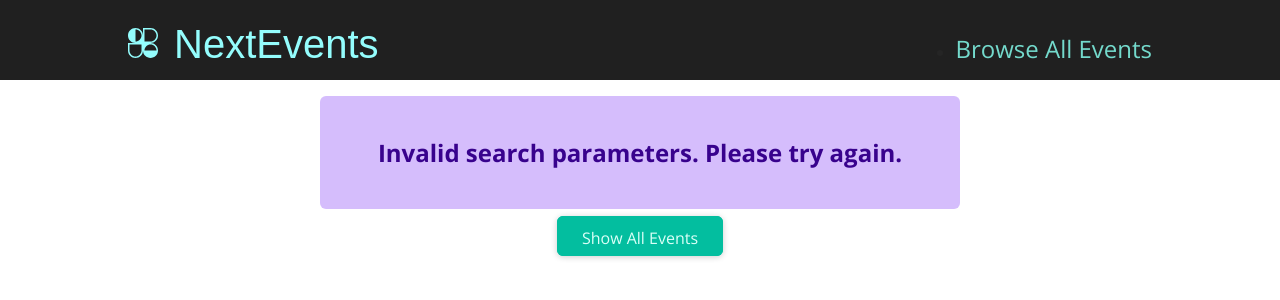
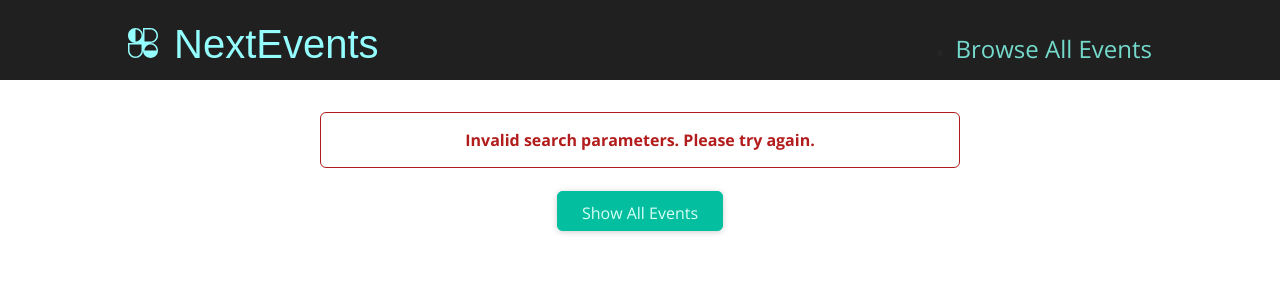
Before and after one commit to garygause/next-events-app, a Next.js app: page /events in a window 1280 px wide. Shown: the top 300 px of the page. Built offline with nearby package versions, Linux system fonts and the light colour scheme.

Commit message:
move alert to ui

```diff
--- a/src/components/EventDetails/error-alert.js
+++ /dev/null
@@ -1,7 +0,0 @@
-import classes from './error-alert.module.css';
-
-function ErrorAlert(props) {
-  return <div className={classes.alert}>{props.children}</div>;
-}
-
-export default ErrorAlert;
--- a/src/components/EventDetails/error-alert.module.css
+++ /dev/null
@@ -1,12 +0,0 @@
-.alert {
-  margin: 1rem auto;
-  padding: 1rem 2rem;
-  width: 90%;
-  max-width: 40rem;
-  background-color: #d5bdfc;
-  color: #38028d;
-  font-weight: bold;
-  font-size: 1.5rem;
-  text-align: center;
-  border-radius: 6px;
-}
--- /dev/null
+++ b/src/components/ui/Alert/Alert.js
@@ -0,0 +1,20 @@
+import styles from './Alert.module.css';
+
+export default function Alert(props) {
+  const {
+    children,
+    color = 'primary',
+    classes = '',
+    variant = 'contained',
+    ...other
+  } = props;
+
+  return (
+    <div
+      className={`${styles.alert} ${styles[variant]} ${styles[color]} ${classes}`}
+      {...other}
+    >
+      {children}
+    </div>
+  );
+}
--- /dev/null
+++ b/src/components/ui/Alert/Alert.module.css
@@ -0,0 +1,58 @@
+.alert {
+  margin: 2rem auto;
+  padding: 1rem;
+  width: 90%;
+  max-width: 40rem;
+  font-weight: bold;
+  text-align: center;
+  border-radius: 6px;
+  border: 1px solid #02afa1;
+}
+
+.alert.contained.primary {
+  border-color: #02afa1;
+  background-color: #02afa1;
+  color: white;
+}
+
+.alert.contained.secondary {
+  border-color: #525a58;
+  background-color: #525a58;
+  color: white;
+}
+
+.alert.contained.danger {
+  border-color: #b31c1c;
+  background-color: #b31c1c;
+  color: white;
+}
+
+.alert.outlined.primary {
+  border-color: #02afa1;
+  color: #02afa1;
+}
+
+.alert.outlined.secondary {
+  border-color: #525a58;
+  color: #525a58;
+}
+
+.alert.outlined.danger {
+  border-color: #b31c1c;
+  color: #b31c1c;
+}
+
+.alert.text {
+  border-color: transparent;
+}
+.alert.text.primary {
+  color: #02afa1;
+}
+
+.alert.text.secondary {
+  color: #525a58;
+}
+
+.alert.text.danger {
+  color: #b31c1c;
+}
--- /dev/null
+++ b/src/components/ui/Alert/index.js
@@ -0,0 +1,4 @@
+// allows default import: import Alert from '@ui/Alert';
+export { default } from './Alert';
+// allows named import: import { Alert } from '@ui/Alert';
+export { default as Alert } from './Alert';
--- a/src/pages/events/[...slug].js
+++ b/src/pages/events/[...slug].js
@@ -1,9 +1,9 @@
 import { useRouter } from 'next/router';
 
+import Alert from '@ui/Alert';
 import Button from '@ui/Button';
 import EventList from '@/components/EventList/EventList';
 import ResultsTitle from '@/components/EventDetails/results-title';
-import ErrorAlert from '../../components/EventDetails/error-alert';
 
 import { getFilteredEvents } from '../../../events';
 
@@ -19,9 +19,9 @@ export default function FilteredEvents(props) {
   if (isNaN(year) || isNaN(month)) {
     return (
       <>
-        <ErrorAlert>
-          <p className="center">Invalid search parameters. Please try again.</p>
-        </ErrorAlert>
+        <Alert variant="outlined" color="danger">
+          Invalid search parameters. Please try again.
+        </Alert>
         <div className="center">
           <Button href="/events">Show All Events</Button>
         </div>
@@ -33,9 +33,9 @@ export default function FilteredEvents(props) {
   if (!events || events.length == 0) {
     return (
       <>
-        <ErrorAlert>
-          <p className="center">No Matches Found.</p>
-        </ErrorAlert>
+        <Alert variant="outlined" color="secondary">
+          No Matches Found.
+        </Alert>
         <div className="center">
           <Button href="/events">Show All Events</Button>
         </div>
```
Also changed, not shown: src/pages/events/[eventId].js (+6 -1 lines).
